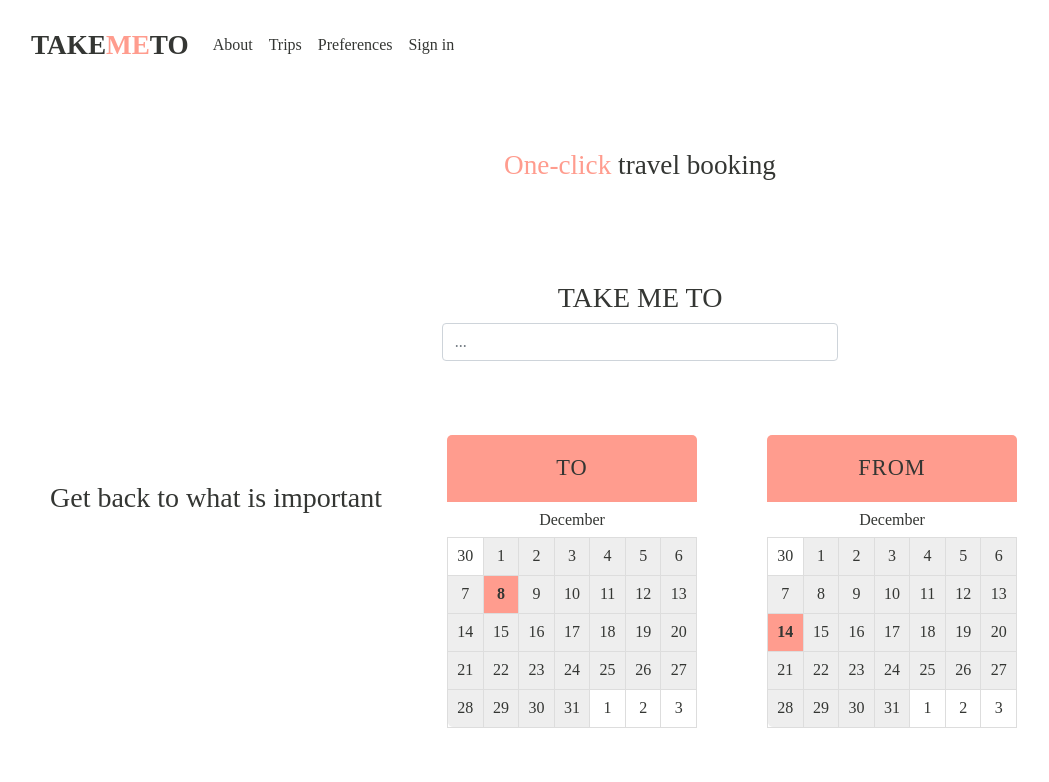
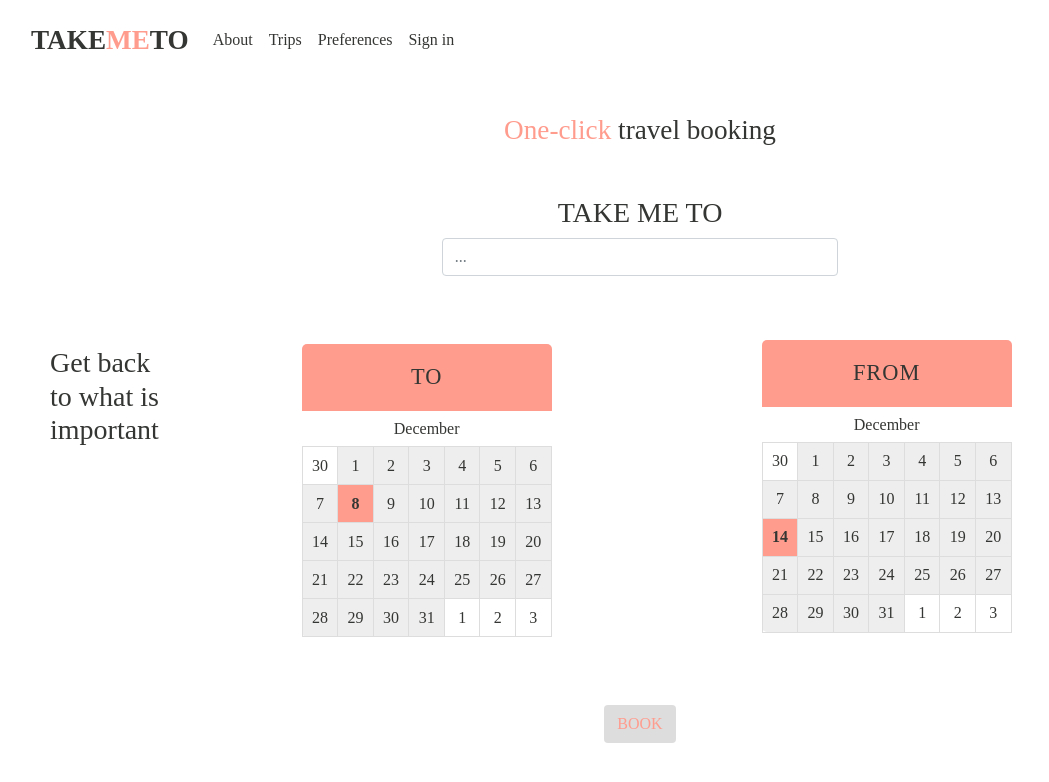
Before and after one commit to ambwil/takemeto, a plain HTML site: page index.html in a window 1280 px wide. Shown: the whole page, without its empty margins (0-1049 px from the left). Drawn offline with nearby package versions, Linux system fonts and the light colour scheme.

Commit message:
change in col size

```diff
--- a/index.html
+++ b/index.html
@@ -44,11 +44,11 @@
             </div>
 
         <div class="row" id="calrow">
-                <div class="col-sm-" id="get">
+                <div class="col-sm-2" id="get">
                     <h3 class="jet">Get back to what is important</h3>
                 </div>
 
-        <div class="col-sm-2">
+        <div class="col-sm-4">
         <div id="calendar">
           <h1>TO</h1>
           <h6>December</h6>
@@ -77,6 +77,12 @@
         </div>
         </div>
         </div>
+
+        <div class="row">
+           <div class="col" id="book">
+            <button type="button" class="btn salmon">Book</button>
+            </div>
+        </div>
         </main>
 
 
--- a/style.css
+++ b/style.css
@@ -22,7 +22,7 @@
 }
 
 .navbar {
-    padding-top: 20px;
+    padding-top: 15px;
 }
 
 .navbar-nav {
@@ -38,18 +38,30 @@
 }
 
 #calrow {
-    padding-top: 70px;
+    padding-top: 60px;
 }
 
 #title {
     text-align: center;
     margin: 0 auto;
-    padding-top: 70px;
+    padding-top: 40px;
     font-size: 170%;
 }
 
+#book {
+    padding-top: 60px;
+    text-align: center;
+    padding-bottom: 20px;
+}
+
+.btn {
+    text-transform: uppercase;
+    background-color: #ddd;
+    text-align: center;
+}
+
 main {
-    padding-top: 100px;
+    padding-top: 50px;
 }
 
 #cta {
@@ -63,13 +75,14 @@ main {
 #take {
     text-align: center;
 }
+
 #input {
     padding-left: 15px;
     margin: 0 auto;
 }
 
 #get {
-    padding-top: 50px;
+    padding-top: 10px;
     padding-bottom: 50px;
     padding-left: 50px;
     padding-right: 50px;
```
